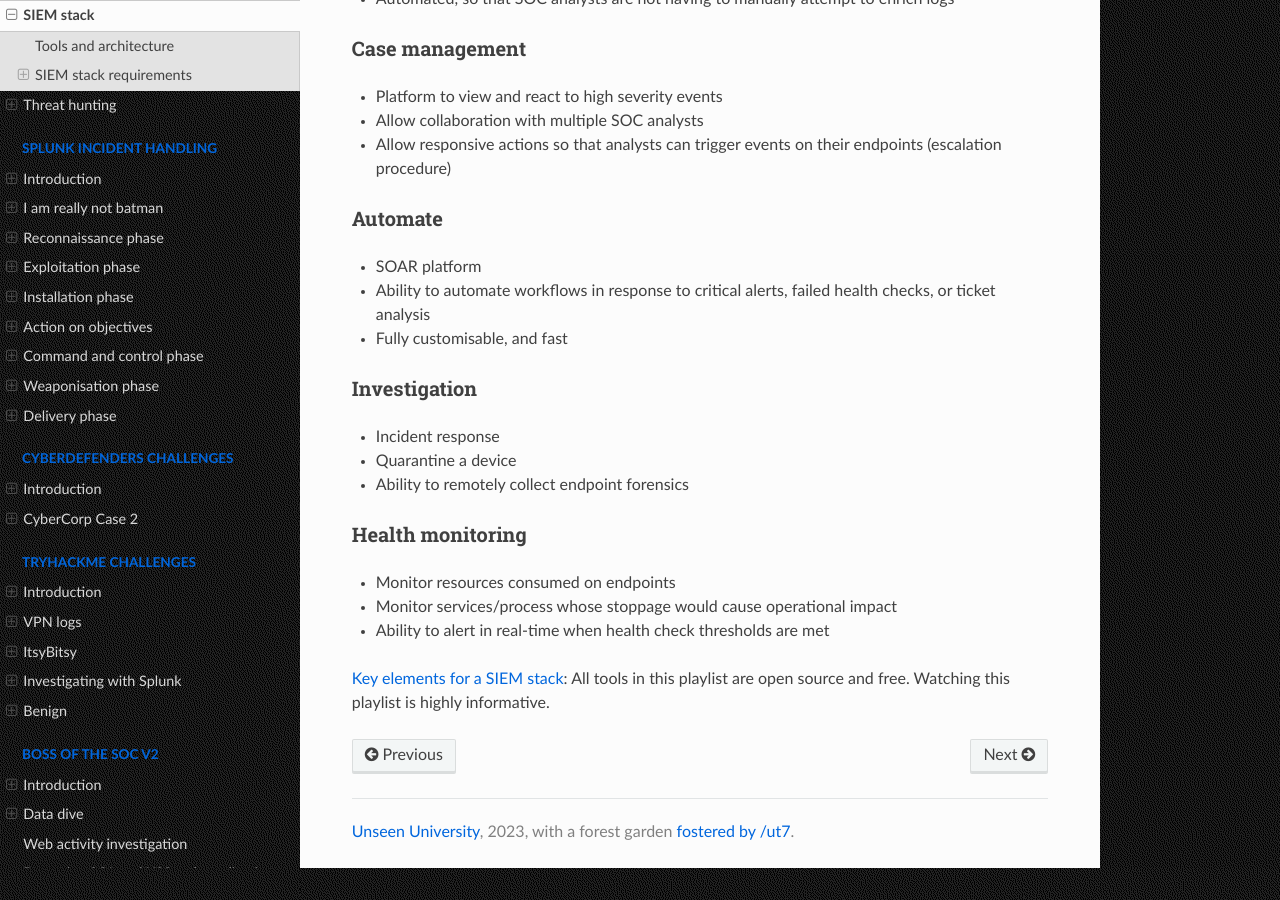
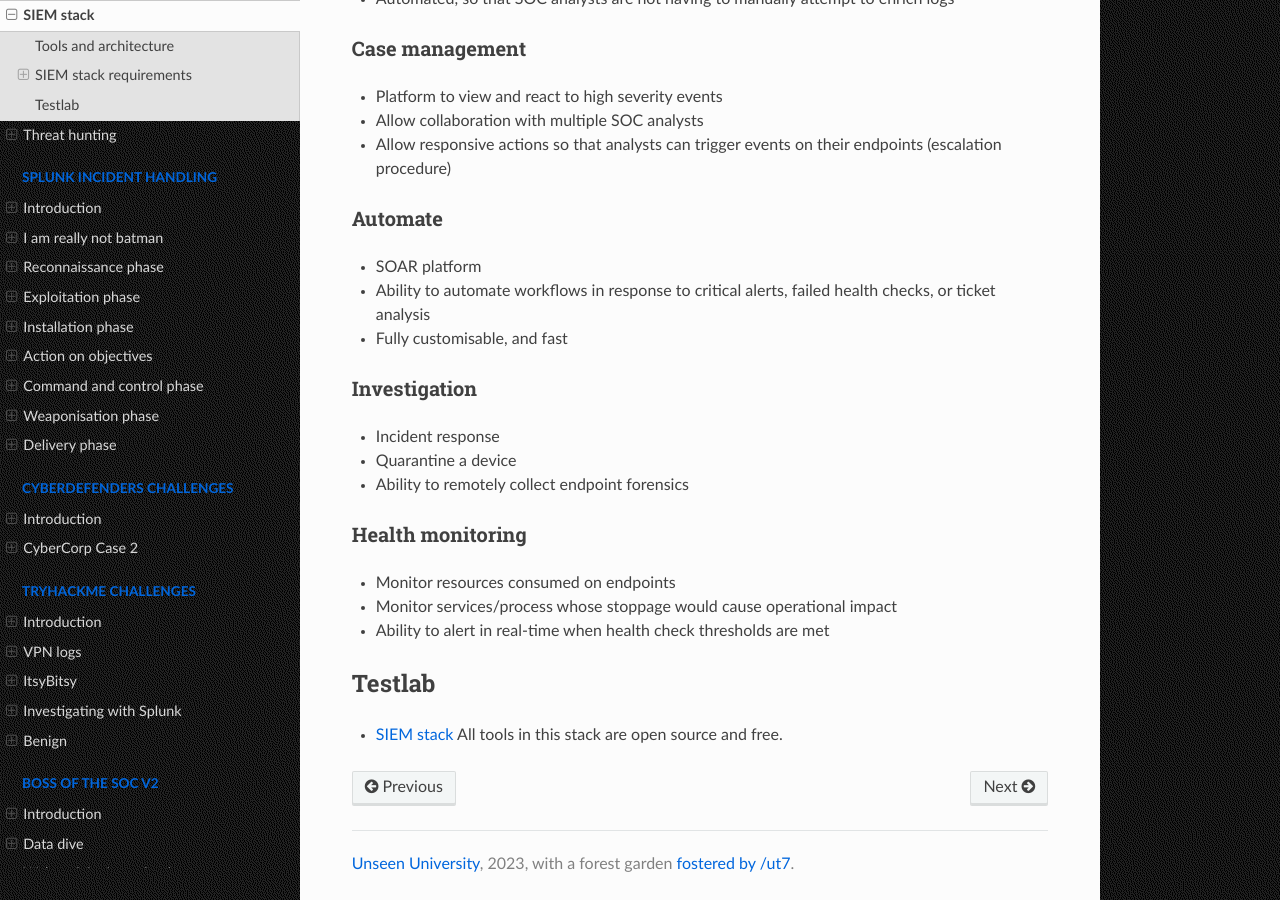
Before and after one commit to tymyrddin/blue-siem, a Sphinx documentation site: the page built from source/docs/notes/siem.md, in a window 1280 px wide and 900 px high, scrolled down 1801 px. Built offline with Sphinx 7.4.7 and the Read the Docs theme 2.0.0, drawn with Linux system fonts in a browser that asks for light colours.

Commit message:
SIEM stack notes

```diff
--- a/source/docs/notes/siem.md
+++ b/source/docs/notes/siem.md
@@ -70,4 +70,6 @@
 * Monitor services/process whose stoppage would cause operational impact
 * Ability to alert in real-time when health check thresholds are met
 
-[Key elements for a SIEM stack](https://www.youtube.com/playlist?list=PLB6hQ_WpB6U0WeroZAfssgRpxW8olnkqy): All tools in this playlist are open source and free. Watching this playlist is highly informative.
+## Testlab
+
+* [SIEM stack](https://testlab.tymyrddin.dev/docs/siem/readme) All tools in this stack are open source and free.
```
Also changed, not shown: source/docs/notes/README.md (+1 -1 lines).
